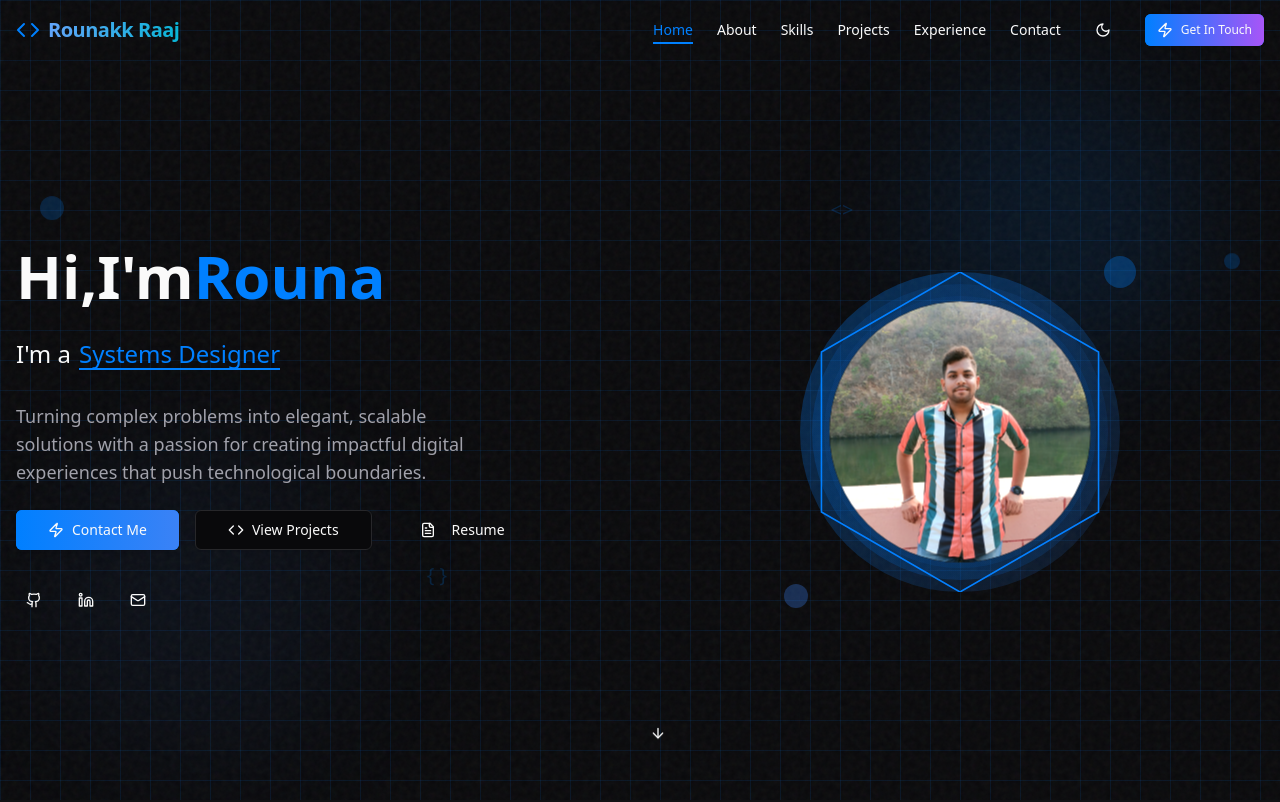
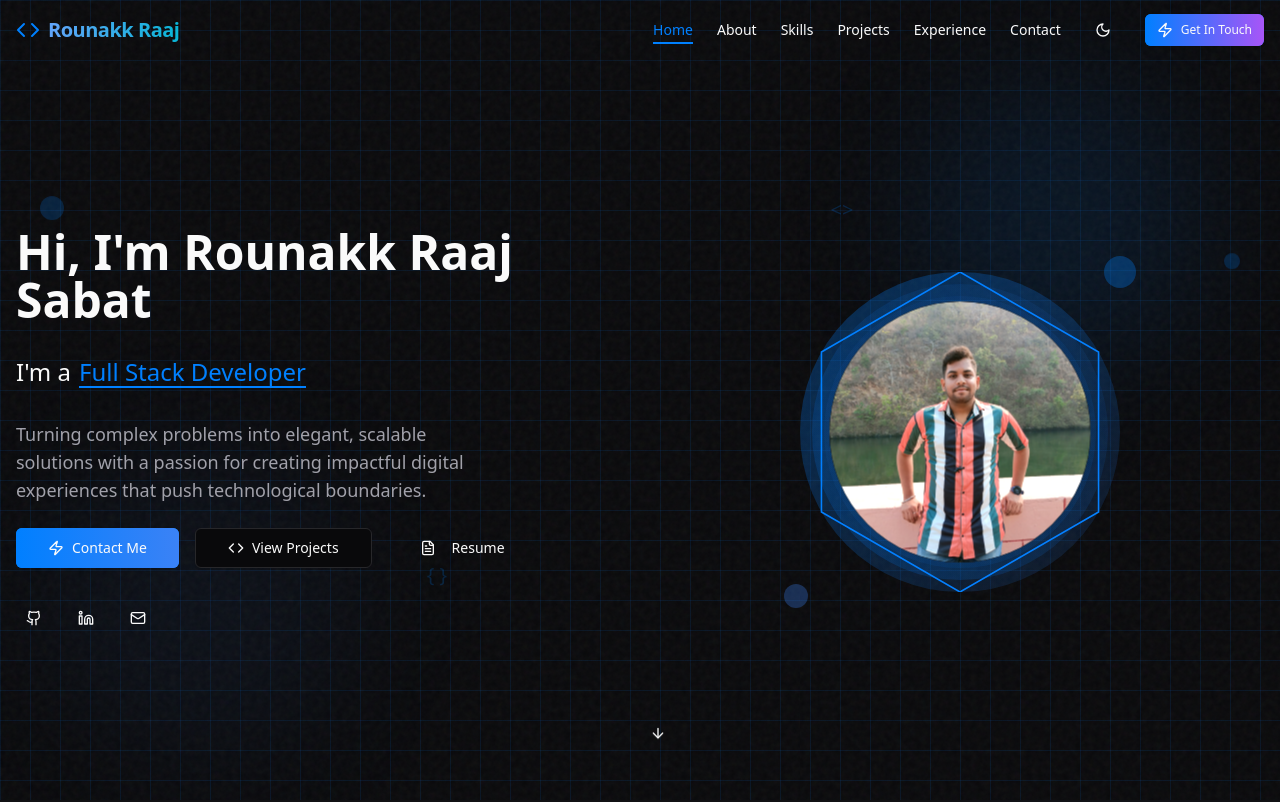
Before and after one commit to rounakkraaj-1744/portfolio, a Next.js app: page / in a window 1280 px wide. Shown: the top 802 px of the page. Built offline with nearby package versions, Linux system fonts and the light colour scheme.

Commit message:
updated portfolio

```diff
--- a/components/HeroSection.tsx
+++ b/components/HeroSection.tsx
@@ -13,7 +13,6 @@ const phrases = [
   "Problem Solver",
   "Systems Designer",
   "Low Latency Programmer",
-  "Web3 and Blockchain Developer",
 ]
 
 export default function Hero() {
@@ -26,34 +25,6 @@ export default function Hero() {
 
   const y = useTransform(scrollYProgress, [0, 1], ["0%", "50%"])
   const opacity = useTransform(scrollYProgress, [0, 0.8], [1, 0])
-
-  useEffect(() => {
-    const interval = setInterval(() => {
-      setActivePhrase((prev) => (prev + 1) % phrases.length)
-    }, 3000)
-    return () => clearInterval(interval)
-  }, [])
-
-  const words = [
-    {
-      text: "Hi,",
-    },
-    {
-      text: "I'm",
-    },
-    {
-      text: "Rounakk",
-      className: "text-primary",
-    },
-    {
-      text: "Raaj",
-      className: "text-primary",
-    },
-    {
-      text: "Sabat",
-      className: "text-primary",
-    },
-  ]
 
   return (
     <section
@@ -94,8 +65,8 @@ export default function Hero() {
           className="flex flex-col gap-6"
         >
           <div>
-            <motion.div initial={{ opacity: 0 }} animate={{ opacity: 1 }} transition={{ duration: 1 }} className="mb-4">
-              <TypewriterEffect words={words} className="text-4xl md:text-5xl lg:text-6xl font-bold" />
+            <motion.div initial={{ opacity: 0 }} animate={{ opacity: 1 }} transition={{ duration: 1 }} className="mb-4 text-5xl font-bold">
+              Hi, I'm Rounakk Raaj Sabat
             </motion.div>
 
             <motion.div
--- a/components/ui/typewriter-effect.tsx
+++ b/components/ui/typewriter-effect.tsx
@@ -19,6 +19,7 @@ export const TypewriterEffect: React.FC<TypewriterEffectProps> = ({ words, class
   const [wordIndex, setWordIndex] = useState(0)
   const [charIndex, setCharIndex] = useState(0)
   const [isDeleting, setIsDeleting] = useState(false)
+  const [isPaused, setIsPaused] = useState(false)
 
   useEffect(() => {
     let timeoutId: NodeJS.Timeout
@@ -32,8 +33,11 @@ export const TypewriterEffect: React.FC<TypewriterEffectProps> = ({ words, class
         setCharIndex((prevIndex) => prevIndex + 1)
 
         if (charIndex === currentWord.length) {
-          setIsDeleting(true)
-          timeoutId = setTimeout(() => {}, 1000) // Pause at the end of the word
+          setIsPaused(true)
+          timeoutId = setTimeout(() => {
+            setIsPaused(false)
+            setIsDeleting(true)
+          }, 2000) // Longer pause at the end of the word
         }
       } else {
         setDisplayText(currentWord.substring(0, charIndex - 1))
@@ -42,14 +46,23 @@ export const TypewriterEffect: React.FC<TypewriterEffectProps> = ({ words, class
         if (charIndex === 0) {
           setIsDeleting(false)
           setWordIndex((prevIndex) => (prevIndex + 1) % words.length)
+          // Add a small pause before starting to type the next word
+          setIsPaused(true)
+          timeoutId = setTimeout(() => {
+            setIsPaused(false)
+          }, 500)
         }
       }
     }
 
-    timeoutId = setTimeout(type, isDeleting ? 50 : 100) // Typing speed
+    if (!isPaused) {
+      // Adjust typing speed based on whether we're typing or deleting
+      const typingSpeed = isDeleting ? 50 : 150 // Slower typing, moderate deletion speed
+      timeoutId = setTimeout(type, typingSpeed)
+    }
 
     return () => clearTimeout(timeoutId)
-  }, [wordIndex, charIndex, isDeleting, words])
+  }, [wordIndex, charIndex, isDeleting, isPaused, words])
 
   return (
     <span className={className}>
```
